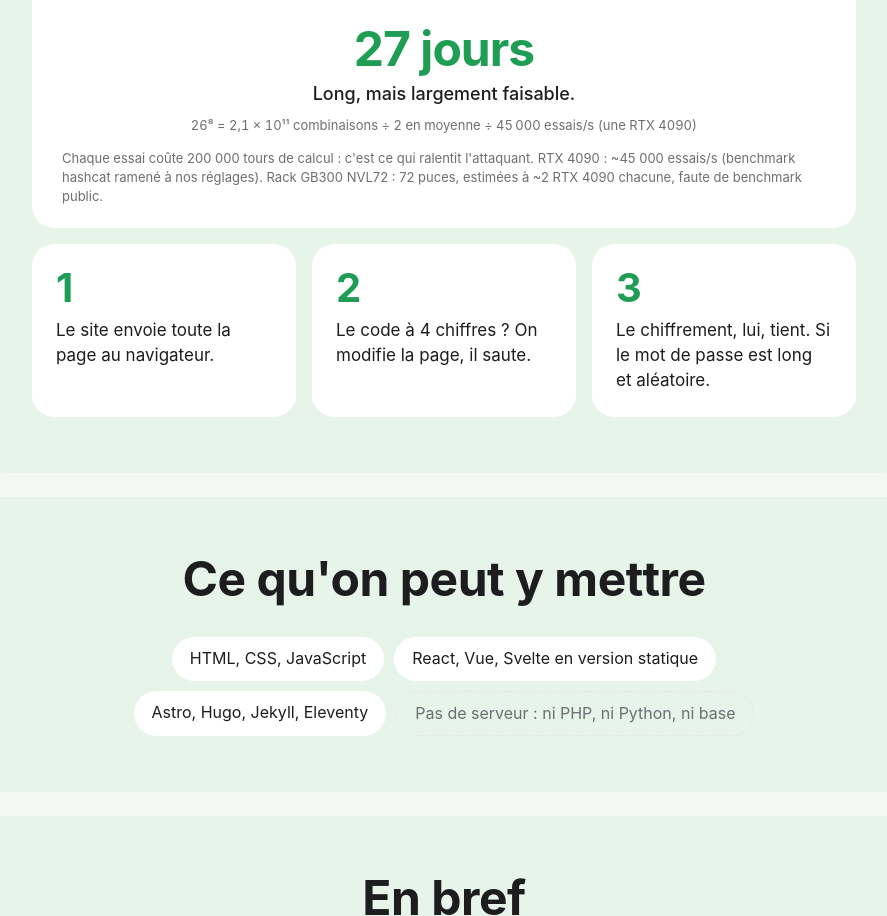
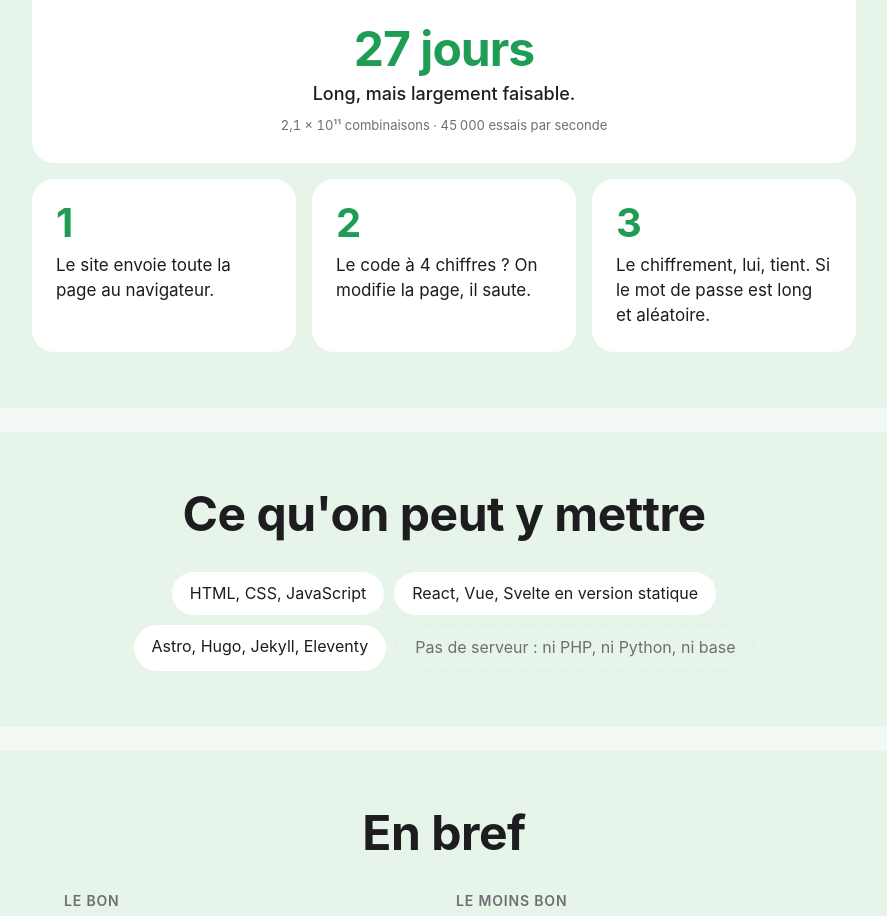
Before and after one commit to Rayandri/demo-pote-ghpages, a plain HTML site: page index.html in a window 1280 px wide. Shown: the part 1576-2492 px from the top of the page, without its empty margins (196-1083 px from the left). Drawn offline with Linux system fonts and the light colour scheme.

Commit message:
Calculateur épuré

```diff
--- a/app.js
+++ b/app.js
@@ -319,7 +319,7 @@
       const sec = n / 2 / rate;
       $("#calc-time").textContent = human(sec);
       $("#calc-say").textContent = say(sec);
-      $("#calc-math").textContent = `${label} = ${fmtN(n)} combinaisons ÷ 2 en moyenne ÷ ${fmtN(rate)} essais/s (${NAMES[state.who]})`;
+      $("#calc-math").textContent = `${fmtN(n)} combinaisons · ${fmtN(rate)} essais par seconde`;
     }
     box.querySelectorAll(".seg").forEach((seg) => seg.addEventListener("click", (e) => {
       const b = e.target.closest("button");
--- a/index.html
+++ b/index.html
@@ -34,7 +34,6 @@
         <span id="calc-say"></span>
         <small id="calc-math"></small>
       </div>
-      <p class="note-small">Chaque essai coûte 200 000 tours de calcul : c'est ce qui ralentit l'attaquant. RTX 4090 : ~45 000 essais/s (benchmark hashcat ramené à nos réglages). Rack GB300 NVL72 : 72 puces, estimées à ~2 RTX 4090 chacune, faute de benchmark public.</p>
     </div>
     <div class="steps">
       <div class="step"><b>1</b><p>Le site envoie toute la page au navigateur.</p></div>
```
Also changed, not shown: data.enc.json (+1 -1 lines).
